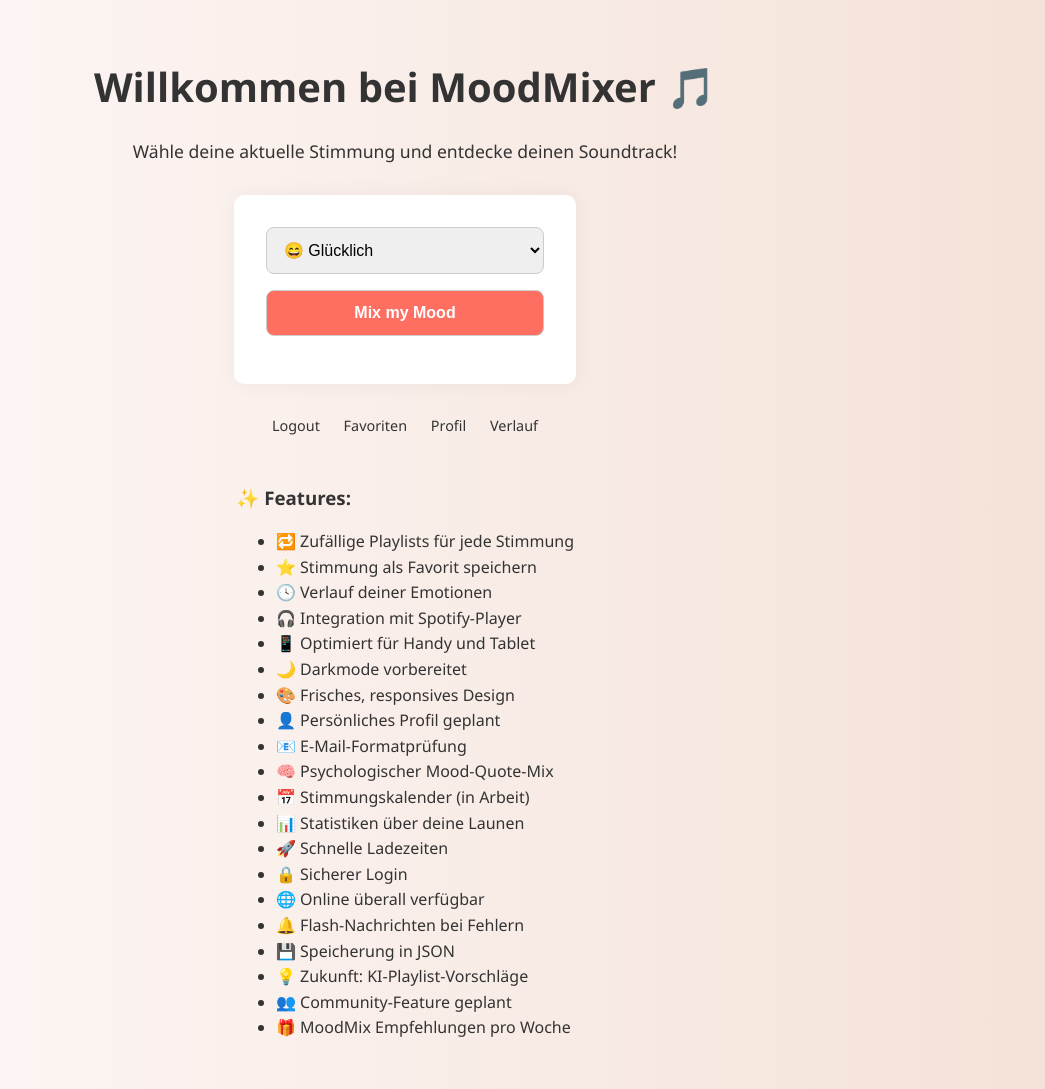
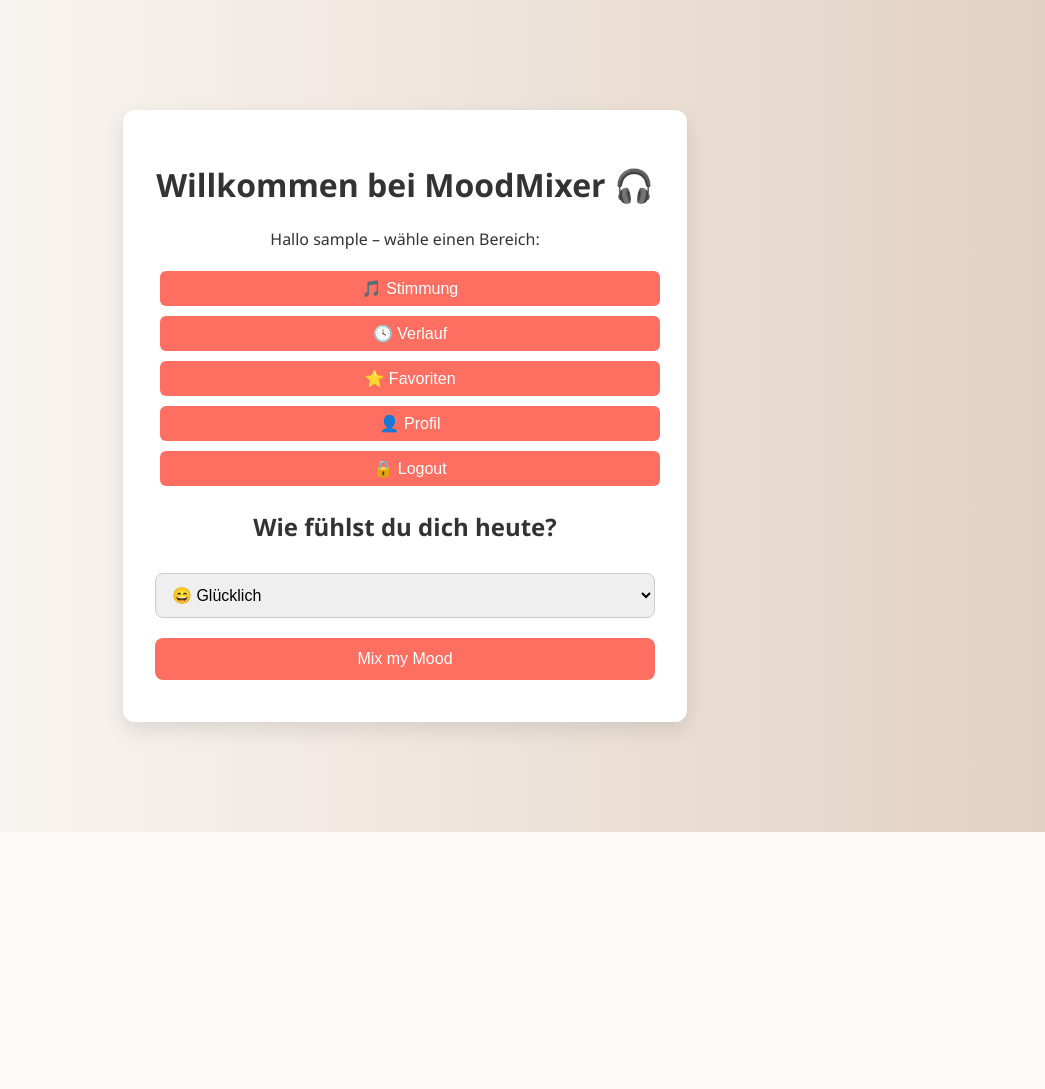
Before and after one commit to Loeschich/MoodMixer2.0, a Flask app: page /home in a window 1280 px wide. Shown: the whole page, without its empty margins (235-1280 px from the left). After the commit the page ends 832 px from the top, so only its background shows below. Run offline with Flask 3, Linux system fonts and the light colour scheme; the visitor is signed in with stand-in values (Sample User, id 1).

Commit message:
Update home.html

```diff
--- a/templates/home.html
+++ b/templates/home.html
@@ -1,82 +1,53 @@
+<!-- 💾 Datei: home.html (überarbeitet als Single Page Interface) -->
 <!DOCTYPE html>
 <html lang="de">
 <head>
   <meta charset="UTF-8">
   <meta name="viewport" content="width=device-width, initial-scale=1">
-  <title>MoodMixer – Startseite</title>
+  <title>MoodMixer</title>
+  <link rel="stylesheet" href="{{ url_for('static', filename='style.css') }}">
   <style>
-    :root {
-      --bg: #fef9f9;
-      --accent: #ff6f61;
-      --text: #333;
+    .section { display: none; }
+    .active { display: block; }
+    nav button {
+      margin: 5px;
+      padding: 8px 16px;
+      border: none;
+      border-radius: 6px;
+      background-color: #ff6f61;
+      color: white;
+      cursor: pointer;
     }
-    body {
-      margin: 0;
-      font-family: 'Segoe UI', sans-serif;
-      background: linear-gradient(to right, #fef9f9, #f4e2d8);
-      color: var(--text);
-      display: flex;
-      flex-direction: column;
-      align-items: center;
-      justify-content: center;
-      padding: 2rem;
-      min-height: 100vh;
-    }
-    h1 {
-      font-size: 2.5rem;
-      margin-bottom: 0.5rem;
-    }
-    p {
-      font-size: 1.1rem;
-      margin-bottom: 2rem;
-    }
-    form {
-      background: #fff;
-      padding: 2rem;
-      border-radius: 10px;
-      box-shadow: 0 0 20px rgba(0,0,0,0.05);
-    }
-    select, button {
-      width: 100%;
-      padding: 0.8rem;
-      font-size: 1rem;
-      margin-bottom: 1rem;
-      border-radius: 8px;
-      border: 1px solid #ccc;
-    }
-    button {
-      background-color: var(--accent);
-      color: white;
-      font-weight: bold;
-      cursor: pointer;
-      transition: background 0.3s;
-    }
-    button:hover {
+    nav button:hover {
       background-color: #e45e50;
     }
-    .footer {
-      margin-top: 2rem;
-      font-size: 0.9rem;
+  </style>
+  <script>
+    function showSection(id) {
+      const sections = document.querySelectorAll('.section');
+      sections.forEach(sec => sec.classList.remove('active'));
+      document.getElementById(id).classList.add('active');
     }
-    .footer a {
-      color: var(--text);
-      text-decoration: none;
-      margin: 0 10px;
-    }
-    .features {
-      margin-top: 2rem;
-      text-align: left;
-      max-width: 600px;
-    }
-    .features ul {
-      line-height: 1.6;
-    }
-  </style>
+    window.onload = () => showSection('mood');
+  </script>
 </head>
 <body>
-  <h1>Willkommen bei MoodMixer 🎵</h1>
-  <p>Wähle deine aktuelle Stimmung und entdecke deinen Soundtrack!</p>
+  <div class="container">
+    <h1>Willkommen bei MoodMixer 🎧</h1>
+    <p>Hallo {{ email }} – wähle einen Bereich:</p>
 
+    <!-- 🧭 Navigation -->
+    <nav>
+      <button onclick="showSection('mood')">🎵 Stimmung</button>
+      <button onclick="showSection('history')">🕓 Verlauf</button>
+      <button onclick="showSection('favorites')">⭐ Favoriten</button>
+      <button onclick="showSection('profile')">👤 Profil</button>
+      <a href="/logout"><button>🔒 Logout</button></a>
+    </nav>
+
+    <!-- 🎵 Abschnitt: Stimmung -->
+    <div id="mood" class="section">
+      <h2>Wie fühlst du dich heute?</h2>
       <form method="POST" action="/mood">
         <select name="mood" required>
           <option value="happy">😄 Glücklich</option>
@@ -86,38 +57,26 @@
         </select>
         <button type="submit">Mix my Mood</button>
       </form>
-
-  <div class="footer">
-    <a href="/logout">Logout</a>
-    <a href="/favorites">Favoriten</a>
-    <a href="/profile">Profil</a>
-    <a href="/history">Verlauf</a>
     </div>
 
-  <div class="features">
-    <h3>✨ Features:</h3>
-    <ul>
-      <li>🔁 Zufällige Playlists für jede Stimmung</li>
-      <li>⭐ Stimmung als Favorit speichern</li>
-      <li>🕓 Verlauf deiner Emotionen</li>
-      <li>🎧 Integration mit Spotify-Player</li>
-      <li>📱 Optimiert für Handy und Tablet</li>
-      <li>🌙 Darkmode vorbereitet</li>
-      <li>🎨 Frisches, responsives Design</li>
-      <li>👤 Persönliches Profil geplant</li>
-      <li>📧 E-Mail-Formatprüfung</li>
-      <li>🧠 Psychologischer Mood-Quote-Mix</li>
-      <li>📅 Stimmungskalender (in Arbeit)</li>
-      <li>📊 Statistiken über deine Launen</li>
-      <li>🚀 Schnelle Ladezeiten</li>
-      <li>🔒 Sicherer Login</li>
-      <li>🌐 Online überall verfügbar</li>
-      <li>🔔 Flash-Nachrichten bei Fehlern</li>
-      <li>💾 Speicherung in JSON</li>
-      <li>💡 Zukunft: KI-Playlist-Vorschläge</li>
-      <li>👥 Community-Feature geplant</li>
-      <li>🎁 MoodMix Empfehlungen pro Woche</li>
-    </ul>
+    <!-- 🕓 Abschnitt: Verlauf (Platzhalter) -->
+    <div id="history" class="section">
+      <h2>Dein Verlauf</h2>
+      <p>Hier wird bald dein Mood-Verlauf angezeigt!</p>
+    </div>
+
+    <!-- ⭐ Abschnitt: Favoriten (Platzhalter) -->
+    <div id="favorites" class="section">
+      <h2>Deine Favoriten</h2>
+      <p>Hier erscheinen deine gespeicherten Lieblingsmoods.</p>
+    </div>
+
+    <!-- 👤 Abschnitt: Profil (Platzhalter) -->
+    <div id="profile" class="section">
+      <h2>Dein Profil</h2>
+      <p>Angemeldet als: <strong>{{ email }}</strong></p>
+      <p>Mehr Features folgen bald...</p>
+    </div>
   </div>
 </body>
 </html>
```
Lines whose indentation alone changed are shown as unchanged.
